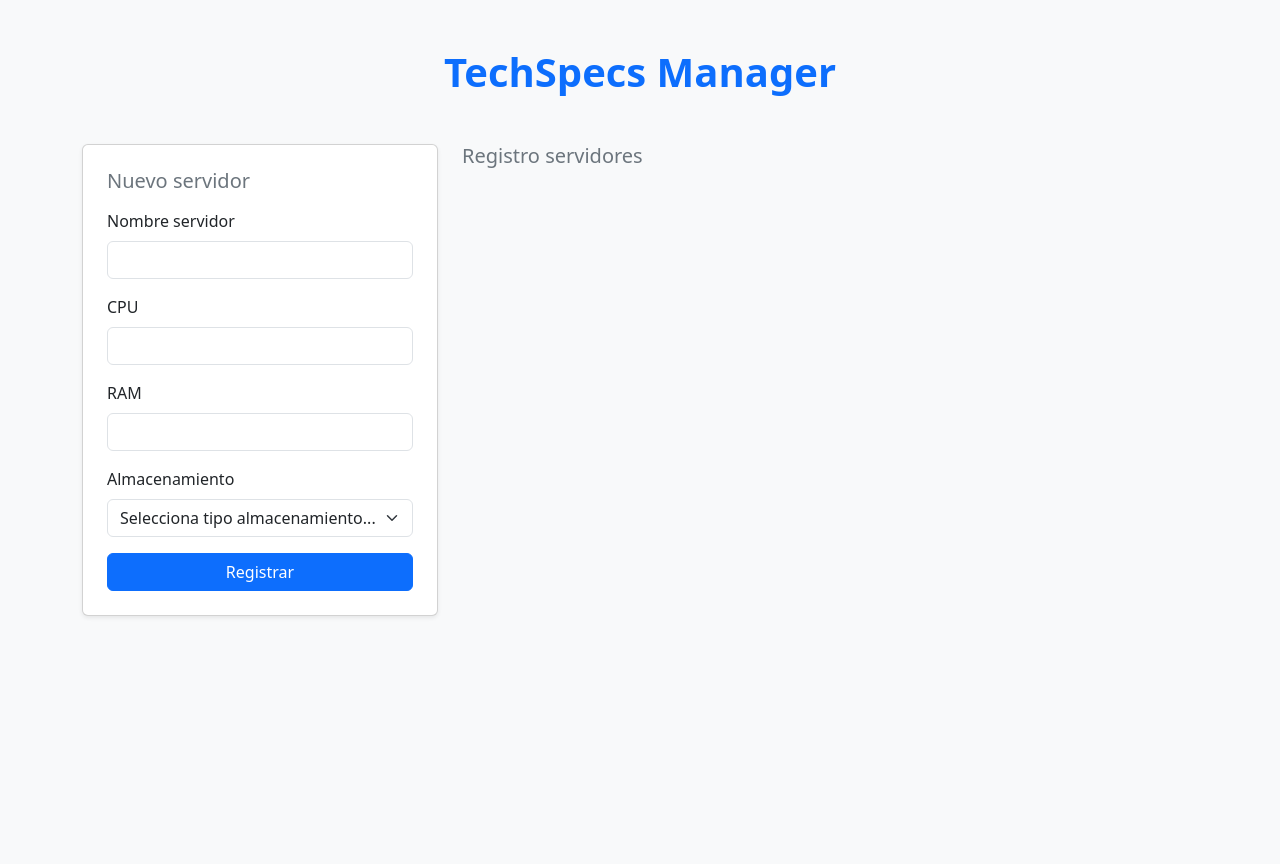
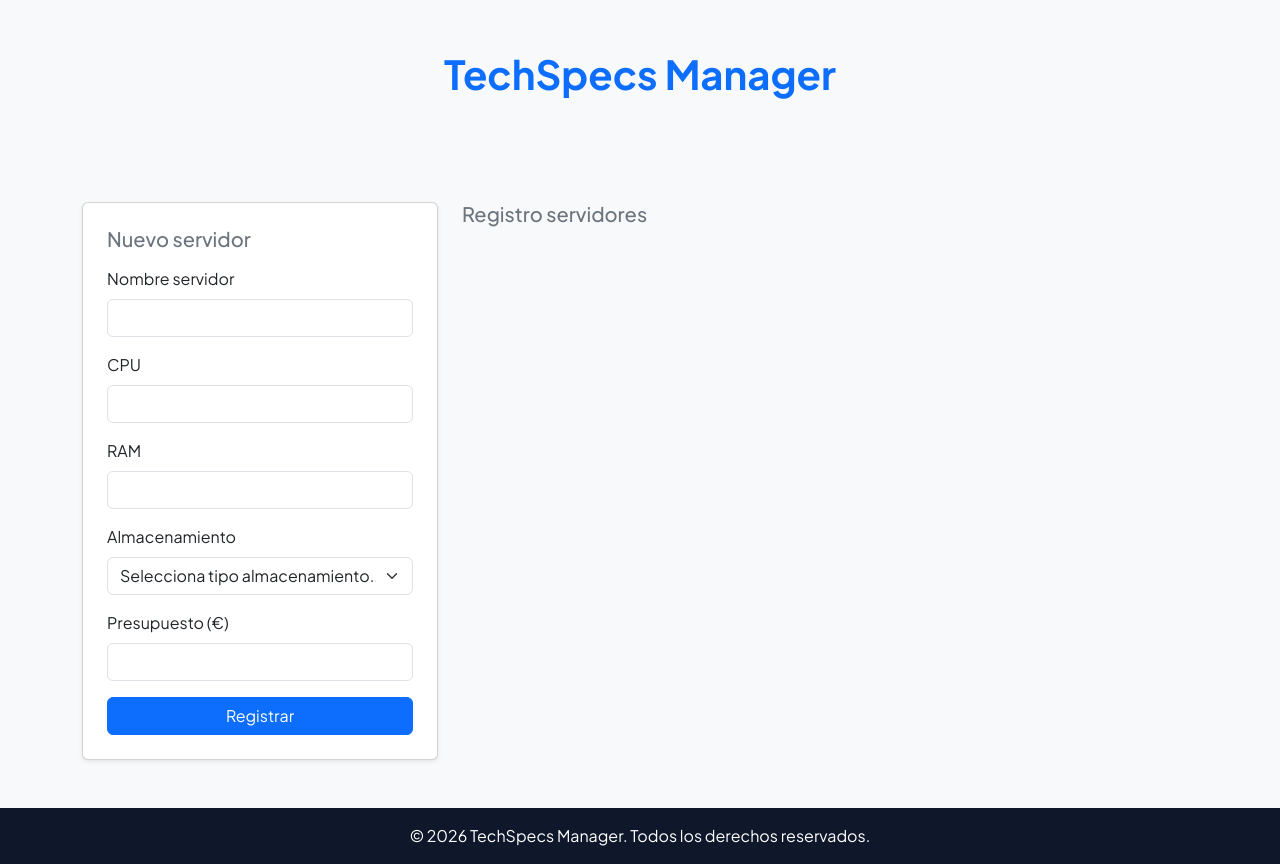
Before and after one commit to terremoto1/MF0223_ExamenFinal, a plain HTML site: page index.html in a window 1280 px wide. Before the commit the page ends 800 px from the top, so only its background shows below. Drawn offline with nearby package versions, Linux system fonts and the light colour scheme; no server answers.

Commit message:
modificacion diseño y ajustes varios

```diff
--- a/css/style.css
+++ b/css/style.css
@@ -1,9 +1,26 @@
-.card-alto {
-    border: 2px solid #dc3545 !important;
+@import url('https://fonts.googleapis.com/css2?family=Plus+Jakarta+Sans:wght@400;500;600;700;800&display=swap');
+
+body {
+    background-color: #f6f9fc;
+    font-family: 'Plus Jakarta Sans', Arial, sans-serif;
+    color: #333d47;
+    scroll-behavior: smooth;
+    padding-top: 2%;
+}
+
+.card-ssd {
+    border: 2px solid #198754 !important;
     background-color: #fff5f5;
 }
 
-.card-bajo {
-    border: 2px solid #198754 !important;
+.card-hdd {
+    border: 2px solid #0f172a !important;
     background-color: #f4fbf7;
 }
+
+/* PIE DE PAGINA */
+.custom-footer {
+    background-color: #0f172a;
+    color: #ffffff;
+    text-align: center;
+}
--- a/index.html
+++ b/index.html
@@ -1,20 +1,23 @@
 <!DOCTYPE html>
 <html lang="es">
+
 <head>
     <meta charset="UTF-8">
     <meta name="viewport" content="width=device-width, initial-scale=1.0">
-    <title>Gestión de Visitantes Intergalácticos</title>
+    <title>Gestión de servidores</title>
 
     <link href="https://cdn.jsdelivr.net/npm/bootstrap@5.3.0/dist/css/bootstrap.min.css" rel="stylesheet">
     <link rel="stylesheet" href="css/style.css">
 </head>
-<body class="bg-light">
-    <div class="container my-5">
-        <header class="text-center mb-5">
-            <h1 class="fw-bold text-primary">TechSpecs Manager</h1>
-        </header>
 
-        <div class="row g-4">
+<body class="bg-light d-flex flex-column min-vh-100">
+
+    <header class="text-center mb-5 mt-4">
+        <h1 class="fw-bold text-primary">TechSpecs Manager</h1>
+    </header>
+
+    <main class="container my-5 flex-grow-1">
+        <div class="row">
             <div class="col-md-4">
                 <div class="card shadow-sm p-4">
                     <h3 class="h5 mb-3 text-secondary">Nuevo servidor</h3>
@@ -27,7 +30,7 @@
                             <label for="cpu" class="form-label">CPU</label>
                             <input type="number" min="2" class="form-control" id="cpu" required>
                         </div>
-                         <div class="mb-3">
+                        <div class="mb-3">
                             <label for="ram" class="form-label">RAM</label>
                             <input type="number" min="4" class="form-control" id="ram" required>
                         </div>
@@ -39,6 +42,10 @@
                                 <option value="SSD">SSD</option>
                             </select>
                         </div>
+                        <div class="mb-3">
+                            <label for="presupuesto" class="form-label">Presupuesto (€)</label>
+                            <input type="number" min="1" class="form-control" id="presupuesto" required>
+                        </div>
                         <button type="submit" class="btn btn-primary w-100">Registrar</button>
                     </form>
                 </div>
@@ -48,10 +55,17 @@
                 <h3 class="h5 mb-3 text-secondary">Registro servidores </h3>
                 <div id="listaServidores" class="row row-cols-1 row-cols-md-2 g-3"></div>
             </div>
+        </div>
+    </main>
 
-        </div>
-    </div>
+    <footer class="custom-footer py-3">
+        <p class="mb-0">&copy; 2026 TechSpecs Manager. Todos los derechos reservados.</p>
+
+    </footer>
+
 
     <script src="js/app.js"></script>
+    <script src="https://cdn.jsdelivr.net/npm/bootstrap@5.3.3/dist/js/bootstrap.bundle.min.js"></script>
 </body>
+
 </html>
--- a/js/app.js
+++ b/js/app.js
@@ -21,7 +21,7 @@ function renderizarTarjetas(servidores) {
     listaServidores.innerHTML = "";
 
     servidores.forEach(servidor => {
-        const claseAlmacenamiento = servidor.almacenamiento === "SSD" ? "card-alto" : "card-bajo"
+        const claseAlmacenamiento = servidor.almacenamiento === "SSD" ? "card-ssd" : "card-hdd"
         const col = document.createElement("div");
         col.className = "col";
 
@@ -34,6 +34,7 @@ function renderizarTarjetas(servidores) {
                         <p class="card-text mb-1"><strong>CPU:</strong> ${servidor.cpu} núcleos</p>
                         <p class="card-text mb-1"><strong>RAM:</strong> ${servidor.ram} GB</p>
                         <p class="card-text mb-1"><strong>Almacenamiento:</strong> ${servidor.almacenamiento}</p>
+                        <p class="card-text mb-1"><strong>Presupuesto:</strong> ${servidor.presupuesto} €</p>
                     </div>
                     <div class="text-end mt-3">
                         <button class="btn btn-outline-danger btn-sm" onclick="eliminarServidor('${servidor.id}')">
@@ -51,11 +52,19 @@ function renderizarTarjetas(servidores) {
 serverForm.addEventListener("submit", async (e) => {
     e.preventDefault();
 
+    const presupuestoValor = Number(document.getElementById("presupuesto").value);
+    if (presupuestoValor > 700) {
+        alert("Error: El presupuesto del servidor no puede superar los 700€.");
+        return;
+    }
+
+
     const nuevoServidor = {
         nombre: document.getElementById("nombre").value.trim(),
         cpu: document.getElementById("cpu").value,
         ram: document.getElementById("ram").value,
         almacenamiento: document.getElementById("almacenamiento").value,
+        presupuesto: document.getElementById("presupuesto").value,
     };
 
     try {
```
Also changed, not shown: db.json (+4 -3 lines).
